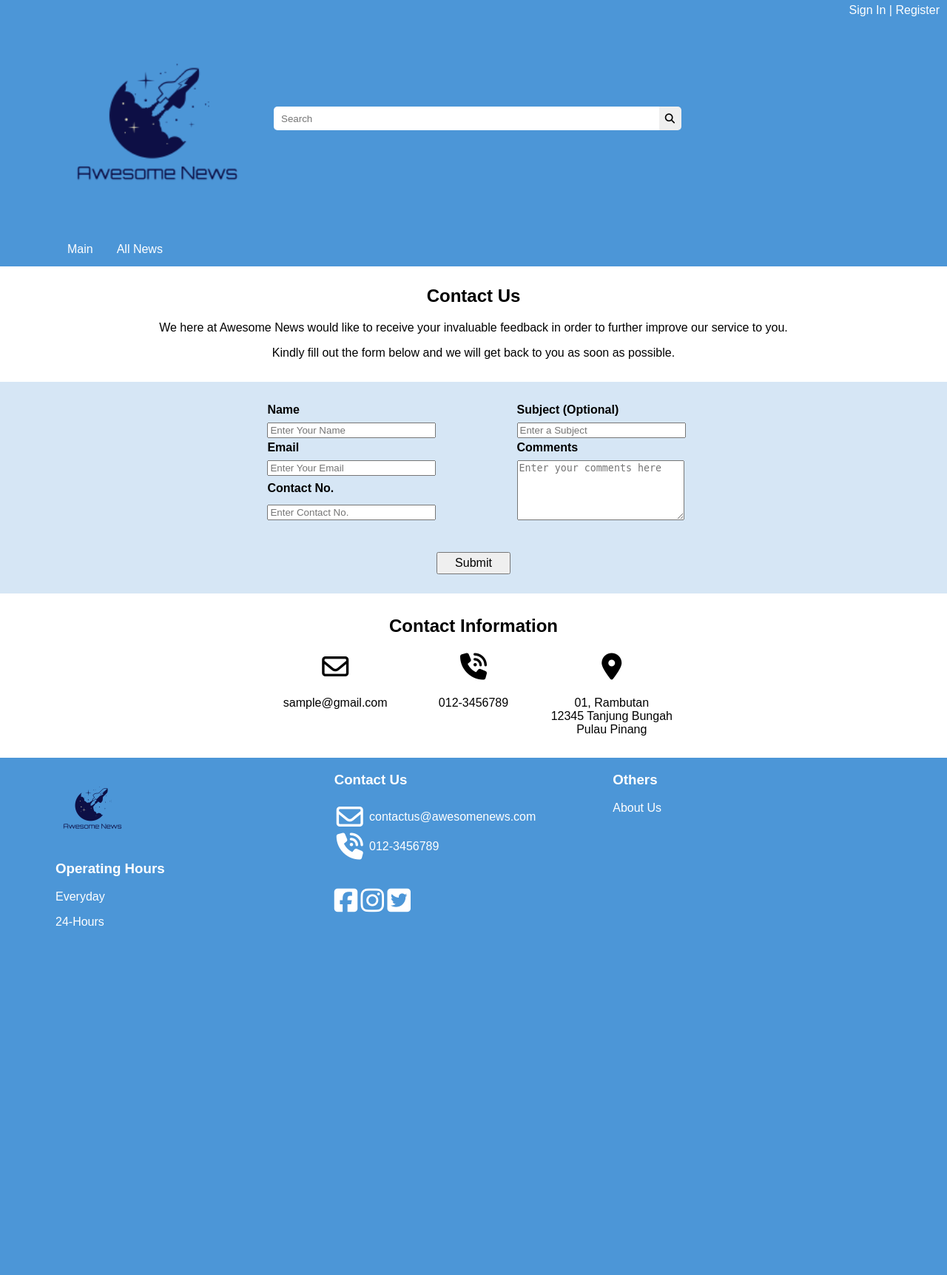
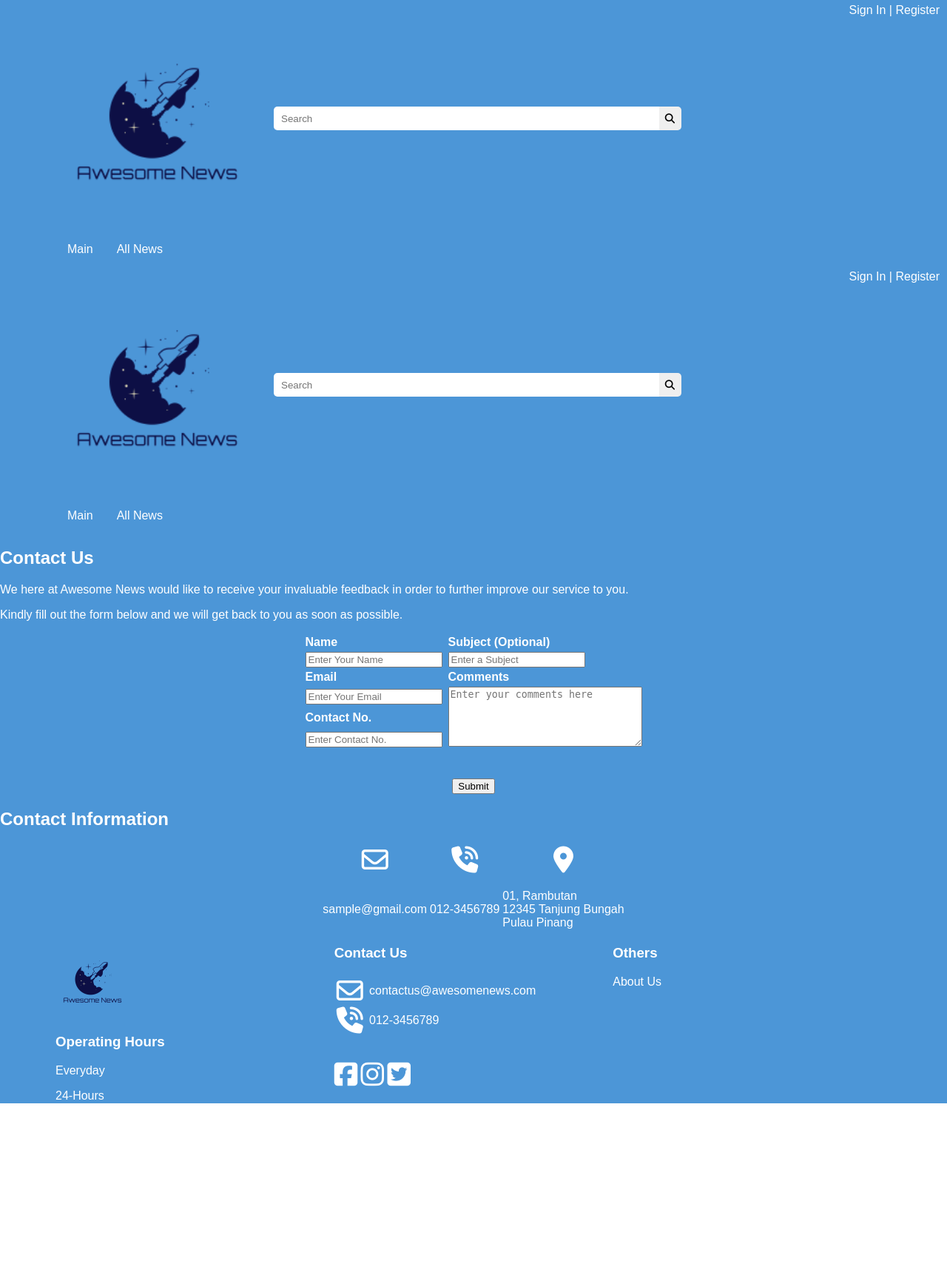
Before and after one commit to Kyosurai/Labs, a PHP site: page /contactus.php in a window 1280 px wide. Shown: the whole page at 74% size. Before the commit the page ends 1251 px from the top, so only its background shows below. Run offline with PHP 8.4, Linux system fonts and the light colour scheme; some libraries are stand-ins or nearby versions.

Commit message:
Update contactus.php

```diff
--- a/Lab 10/contactus.php
+++ b/Lab 10/contactus.php
@@ -1,69 +1,9 @@
-<!DOCTYPE html>
-<html lang="en">
+<?php
+	define('TITLE', 'Contact Us');
+	require('header.php');
 
-	<head>
-		<meta charset="utf-8">
-		<title>Contact Us</title>
-		<link href="StyleSheet.css" rel="stylesheet">
-		<script src="https://kit.fontawesome.com/a076d05399.js"></script>
-
-		<style>
-			.main {
-				text-align: center;
-				margin-top: 26px;
-				margin-bottom: 26px;
-			}
-
-			.contact-form {
-				padding-top: 26px;
-				padding-bottom: 26px;
-				padding-left: 0px;
-				padding-right: 0px;
-				margin-top: 30px;
-				margin-bottom: 30px;
-				background-color: #d6e6f5;
-			}
-
-			.contact-form table {
-				width: 44%;
-			}
-
-			.contact-form td {
-				vertical-align: top;
-			}
-
-			.table-col1, table-col3 {
-				width: 40%;
-				padding-bottom: 5px;
-			}
-
-			.table-col2 {
-				width: 20%;
-			}
-
-			.table-col1-input {
-				text-align: 100%
-			}
-
-			.table-col1-input input[type=text], .table-col3 input[type=text], .table-col3 textarea {
-				width: 100%;
-			}
-
-			.contact-form button {
-				width: 100px;
-				height: 30px;
-				font-size: 16px;
-			}
-
-			.contact-info td {
-				width: 30%;
-				vertical-align: top;
-			}
-		</style>
-	</head>
-
-	<body>
-		<?php	echo "<div class='page-container'>";
+			echo "<div class='main'>";
+			echo "<div class='page-container'>";
 				echo "<div class='content-wrap'>";
 				//Header Start
 				echo "<div class='header'>";
@@ -156,44 +96,6 @@
 				//Main End
 				echo "</div>";
 
-				//Footer Start
-				echo "<div class='footer'>";
-				echo "<div class='footer-column1'>";
-				echo "<p><img src='pictures/logo.png' width='100' height='100'></p>";
-				echo "<h3>Operating Hours</h3>";
-				echo "<p>Everyday</p>";
-				echo "<p>24-Hours</p>";
-				echo "</div>";
 
-				echo "<div class='footer-column2'>";
-				echo "<h3><a href='contactus.php'>Contact Us</a></h3>";
-				echo "<table>";
-				echo "<tr>";
-				echo "<td><i class='far fa-envelope'></i></td>";
-				echo "<td>&nbsp;contactus@awesomenews.com</td>";
-				echo "</tr>";
-				echo "<tr>";
-				echo "<td><i class='fas fa-phone-volume'></i></td>";
-				echo "<td>&nbsp;012-3456789</td>";
-				echo "</tr>";
-				echo "</table>";
-				echo "<br/>";
-				echo "<div class='social-media'>";
-				echo "<p>";
-				echo "<a href='#'><i class='fab fa-facebook-square'></i></a>&nbsp;";
-				echo "<a href='#'><i class='fab fa-instagram'></i></a>&nbsp;";
-				echo "<a href='#'><i class='fab fa-twitter-square'></i></a>";
-				echo "</p>";
-				echo "</div>";
-				echo "</div>";
-
-				echo "<div class='footer-column3'>";
-				echo "<h3>Others</h3>";
-				echo "<p><a href='aboutus.php'>About Us</a></p>";
-				echo "</div>";
-				echo "</div>";
-				//Footer End
-				echo "</div>";
+	require 'footer.php';
 		?>
-	</body>
-</html>
```
